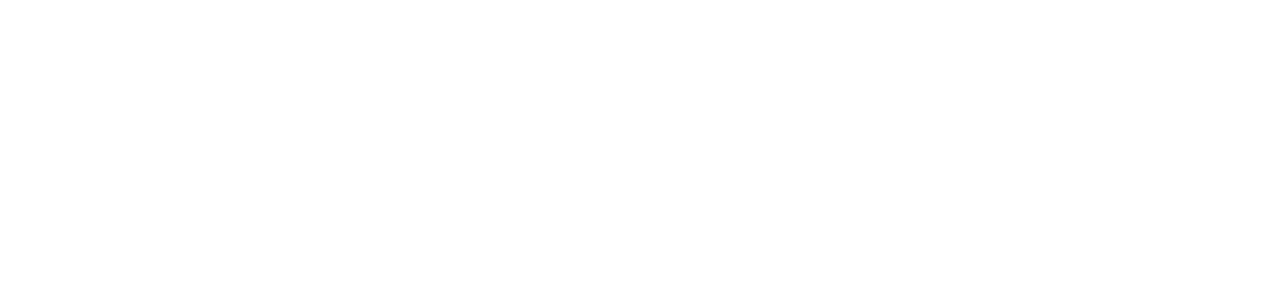
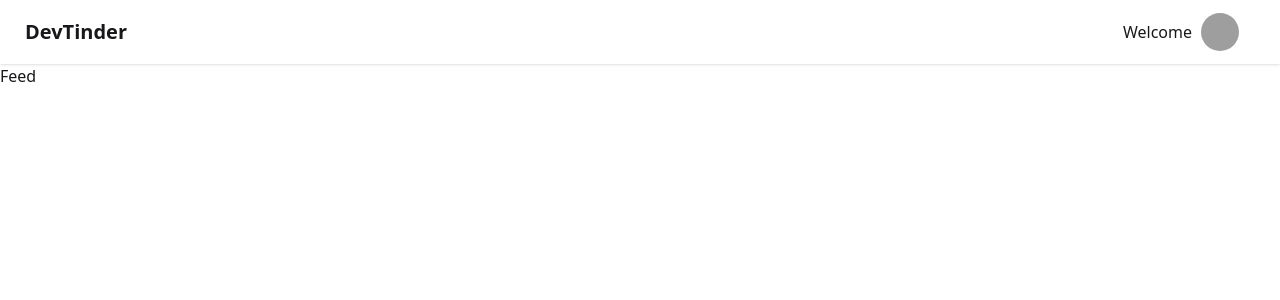
Before and after one commit to sasimopuri/devtinder, a React (Vite) app in the folder devtinder-ui/: page /feed in a window 1280 px wide. Before the commit this address had no page. Shown: the top 300 px of the page. Built offline with nearby package versions, Linux system fonts and the light colour scheme; grey boxes are pictures that could not be loaded.

Commit message:
Added Feed component

```diff
--- a/devtinder-ui/src/App.jsx
+++ b/devtinder-ui/src/App.jsx
@@ -4,6 +4,7 @@
 import Body from "./components/Body";
 import { Provider } from "react-redux";
 import appStore from "./utils/appStore";
+import Feed from "./components/Feed";
 
 function App() {
   return (
@@ -13,7 +14,7 @@
           <Route path="/login" element={<Login />} />
           <Route path="/signup" element={<SignUp />} />
           <Route path="/" element={<Body />}>
-
+            <Route path="/feed" element={<Feed />} />
           </Route>
         </Routes>
       </BrowserRouter>
--- /dev/null
+++ b/devtinder-ui/src/components/Feed.jsx
@@ -0,0 +1,5 @@
+const Feed = () => {
+  return <div>Feed</div>;
+};
+
+export default Feed;
```
